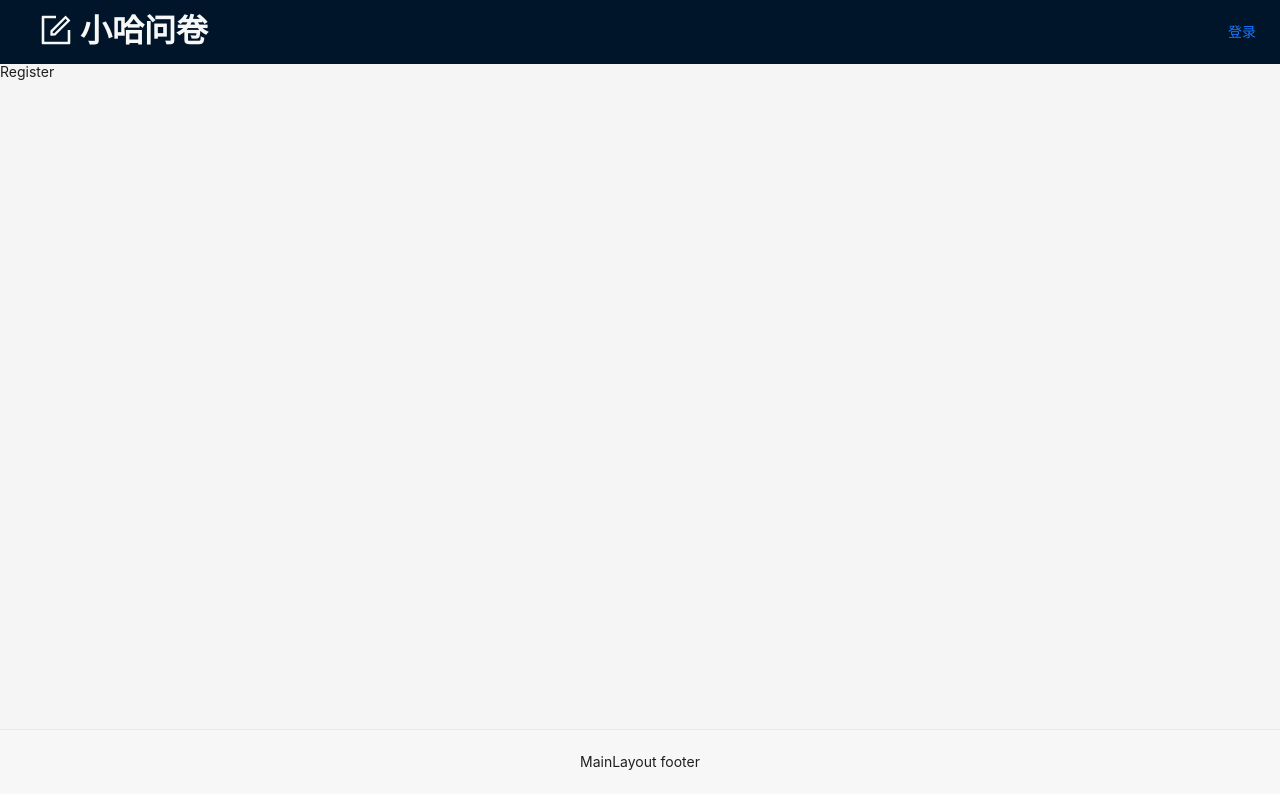
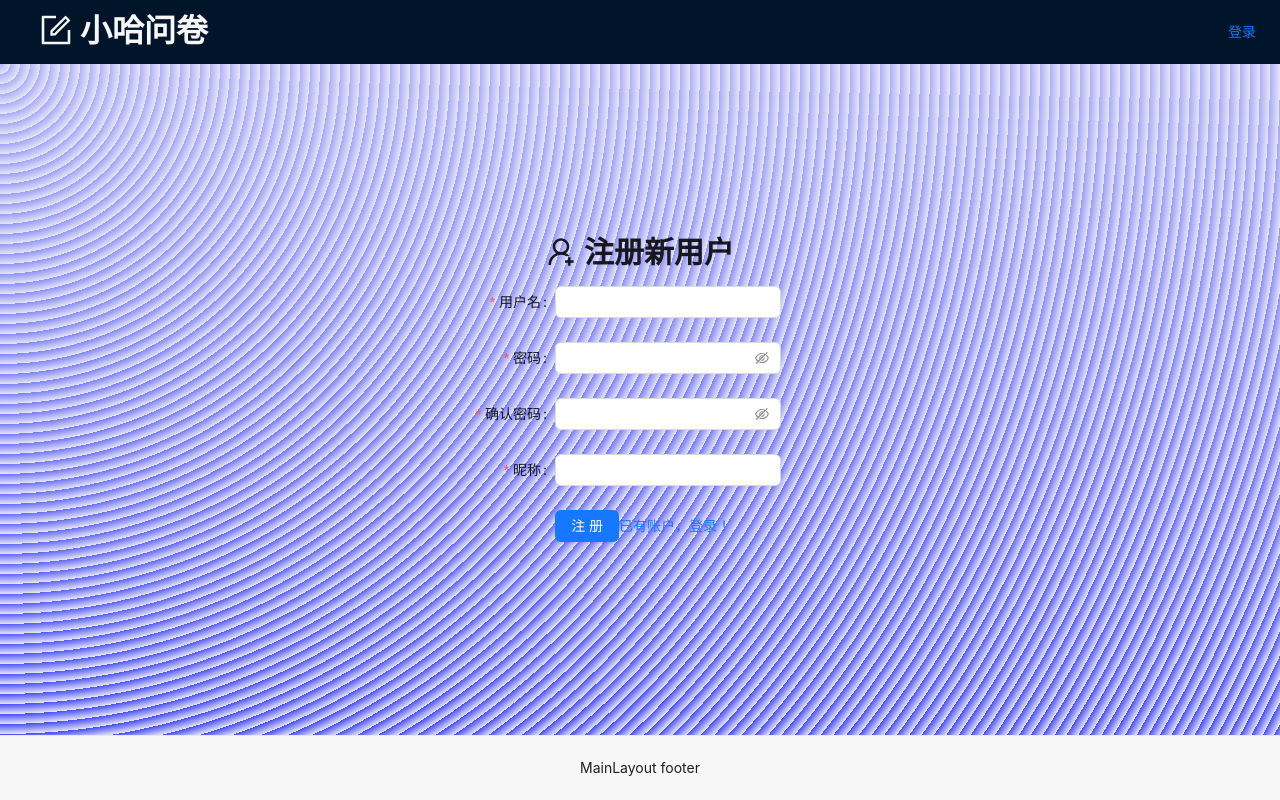
Before and after one commit to hardingCheng/react-question-code, a React (Create React App) app: page /register in a window 1280 px wide. Built offline with nearby package versions, Linux system fonts and the light colour scheme.

Commit message:
🚀 新增: 注册登录基本样式和逻辑

```diff
--- a/package.json
+++ b/package.json
@@ -28,7 +28,7 @@
     "eject": "react-scripts eject",
     "lint": " eslint 'src/**/*.+(js|ts|jsx|tsx)' ",
     "format": " prettier --write 'src/**/*.+(js|ts|jsx|tsx)' ",
-    "commit": "git add . && git-cz",
+    "commit": "git add . && git-cz && git push",
     "prepare": "husky install"
   },
   "config": {
--- /dev/null
+++ b/src/pages/Login.module.scss
@@ -0,0 +1,17 @@
+.container {
+  height: calc(100vh - 64px - 65px);
+  display: flex;
+  flex-direction: column;
+  justify-content: center;
+  align-items: center;
+  background-color: #e5e5f7;
+  opacity: 1;
+  background-image:  repeating-radial-gradient( circle at 0 0, transparent 0, #e5e5f7 10px ), repeating-linear-gradient( #444cf755, #444cf7 );
+  .info {
+    text-align: center;
+    button {
+      height: 60px;
+      font-size: 24px;
+    }
+  }
+}
--- a/src/pages/Login.tsx
+++ b/src/pages/Login.tsx
@@ -1,12 +1,88 @@
 import React, { FC } from 'react'
-import { useNavigate } from 'react-router-dom'
+import { Button, Checkbox, Form, Input, Space, Typography } from 'antd'
+import { UserAddOutlined } from '@ant-design/icons'
+import styles from './Login.module.scss'
+import { Link } from 'react-router-dom'
+import { REGISTER_PATHNAME } from '../router'
+const { Title } = Typography
+const onFinish = (values: never) => {
+  console.log('Success:', values)
+}
 const Login: FC = () => {
-  const nav = useNavigate()
   return (
-    <>
-      <div>Login</div>
-      <button onClick={() => nav(-1)}>返回</button>
-    </>
+    <div className={styles.container}>
+      <div>
+        <Space>
+          <Title level={2}>
+            <UserAddOutlined />
+          </Title>
+          <Title level={2}>用户登录</Title>
+        </Space>
+      </div>
+      <div>
+        <Form
+          name="basic"
+          labelCol={{
+            span: 6,
+          }}
+          wrapperCol={{
+            span: 16,
+          }}
+          initialValues={{
+            remember: true,
+          }}
+          autoComplete="off"
+          onFinish={onFinish}
+        >
+          <Form.Item
+            label="用户名"
+            name="username"
+            rules={[
+              {
+                required: true,
+                message: 'Please input your username!',
+              },
+            ]}
+          >
+            <Input />
+          </Form.Item>
+
+          <Form.Item
+            label="密码"
+            name="password"
+            rules={[
+              {
+                required: true,
+                message: 'Please input your password!',
+              },
+            ]}
+          >
+            <Input.Password />
+          </Form.Item>
+          <Form.Item
+            wrapperCol={{
+              offset: 6,
+              span: 16,
+            }}
+            name="remember"
+            valuePropName="checked"
+          >
+            <Checkbox>记住我</Checkbox>
+          </Form.Item>
+          <Form.Item
+            wrapperCol={{
+              offset: 6,
+              span: 16,
+            }}
+          >
+            <Button type="primary" htmlType="submit">
+              登录
+            </Button>
+            <Link to={REGISTER_PATHNAME}>注册新用户</Link>
+          </Form.Item>
+        </Form>
+      </div>
+    </div>
   )
 }
 export default Login
--- /dev/null
+++ b/src/pages/Register.module.scss
@@ -0,0 +1,17 @@
+.container {
+  height: calc(100vh - 64px - 65px);
+  display: flex;
+  flex-direction: column;
+  justify-content: center;
+  align-items: center;
+  background-color: #e5e5f7;
+  opacity: 1;
+  background-image:  repeating-radial-gradient( circle at 0 0, transparent 0, #e5e5f7 10px ), repeating-linear-gradient( #444cf755, #444cf7 );
+  .info {
+    text-align: center;
+    button {
+      height: 60px;
+      font-size: 24px;
+    }
+  }
+}
--- a/src/pages/Register.tsx
+++ b/src/pages/Register.tsx
@@ -1,9 +1,102 @@
 import React, { FC } from 'react'
+import { Button, Form, Input, Space, Typography } from 'antd'
+import { UserAddOutlined } from '@ant-design/icons'
+import styles from './Register.module.scss'
+import { Link } from 'react-router-dom'
+import { LOGIN_PATHNAME } from '../router'
+const { Title } = Typography
+const onFinish = (values: never) => {
+  console.log('Success:', values)
+}
 const Register: FC = () => {
   return (
-    <>
-      <div>Register</div>
-    </>
+    <div className={styles.container}>
+      <div>
+        <Space>
+          <Title level={2}>
+            <UserAddOutlined />
+          </Title>
+          <Title level={2}>注册新用户</Title>
+        </Space>
+      </div>
+      <div>
+        <Form
+          name="basic"
+          labelCol={{
+            span: 6,
+          }}
+          wrapperCol={{
+            span: 16,
+          }}
+          initialValues={{
+            remember: true,
+          }}
+          autoComplete="off"
+          onFinish={onFinish}
+        >
+          <Form.Item
+            label="用户名"
+            name="username"
+            rules={[
+              {
+                required: true,
+                message: 'Please input your username!',
+              },
+            ]}
+          >
+            <Input />
+          </Form.Item>
+
+          <Form.Item
+            label="密码"
+            name="password"
+            rules={[
+              {
+                required: true,
+                message: 'Please input your password!',
+              },
+            ]}
+          >
+            <Input.Password />
+          </Form.Item>
+          <Form.Item
+            label="确认密码"
+            name="confirm"
+            rules={[
+              {
+                required: true,
+                message: 'Please input your password!',
+              },
+            ]}
+          >
+            <Input.Password />
+          </Form.Item>
+          <Form.Item
+            label="昵称"
+            name="nickname"
+            rules={[
+              {
+                required: true,
+                message: 'Please input your username!',
+              },
+            ]}
+          >
+            <Input />
+          </Form.Item>
+          <Form.Item
+            wrapperCol={{
+              offset: 6,
+              span: 16,
+            }}
+          >
+            <Button type="primary" htmlType="submit">
+              注册
+            </Button>
+            <Link to={LOGIN_PATHNAME}>已有账户，登录！</Link>
+          </Form.Item>
+        </Form>
+      </div>
+    </div>
   )
 }
 export default Register
```
